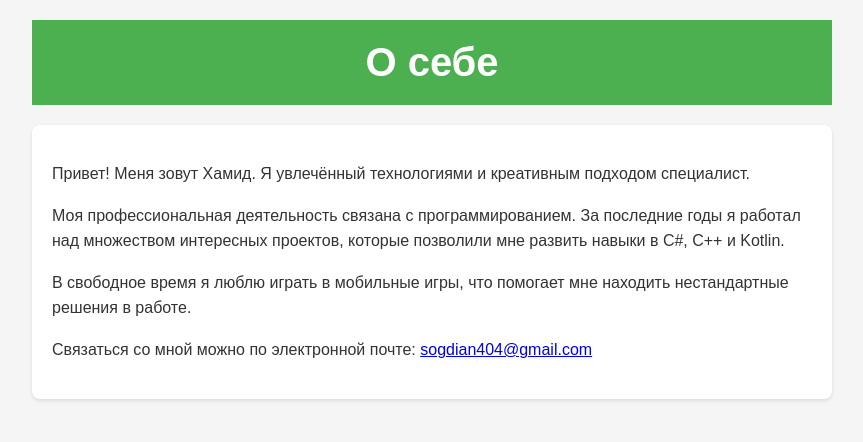
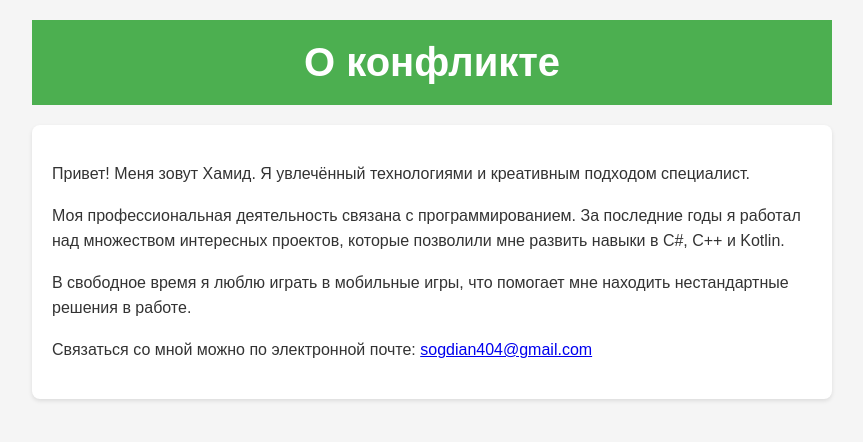
Before and after one commit to sogdian404/4_TRPO, a plain HTML site: page index.html in a window 1280 px wide. Shown: the whole page, without its empty margins (208-1071 px from the left). Drawn offline with Linux system fonts and the light colour scheme.

Commit message:
Создаем конфликт

```diff
--- a/index.html
+++ b/index.html
@@ -9,7 +9,7 @@
 <body>
     <div class="container">
         <header>
-            <h1>О себе</h1>
+            <h1>О конфликте</h1>
         </header>
 
         <div class="content">
```
